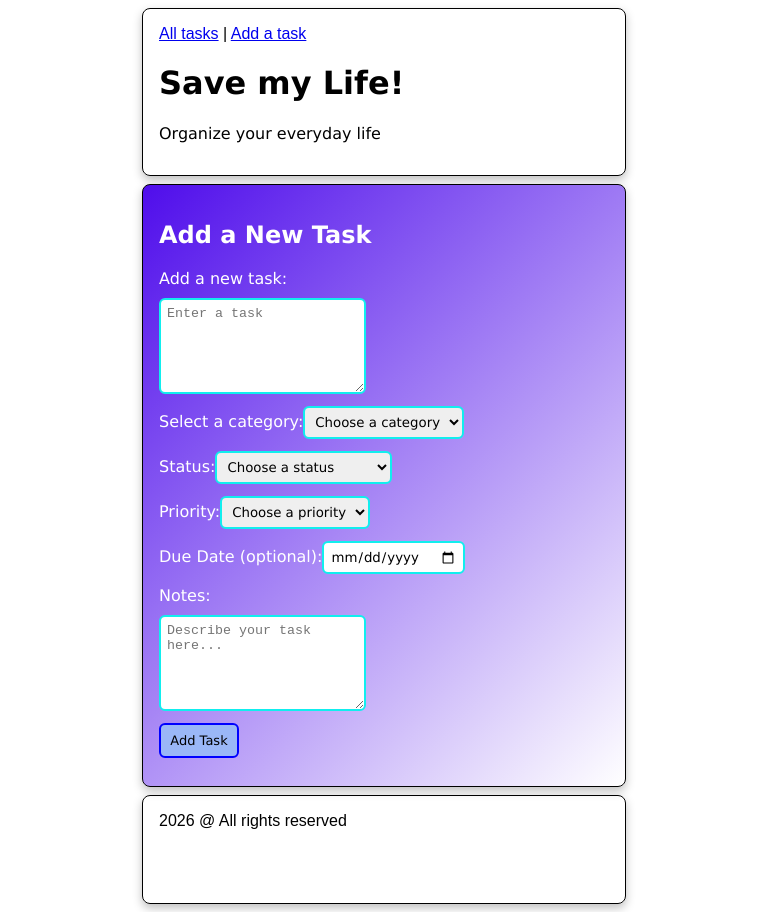
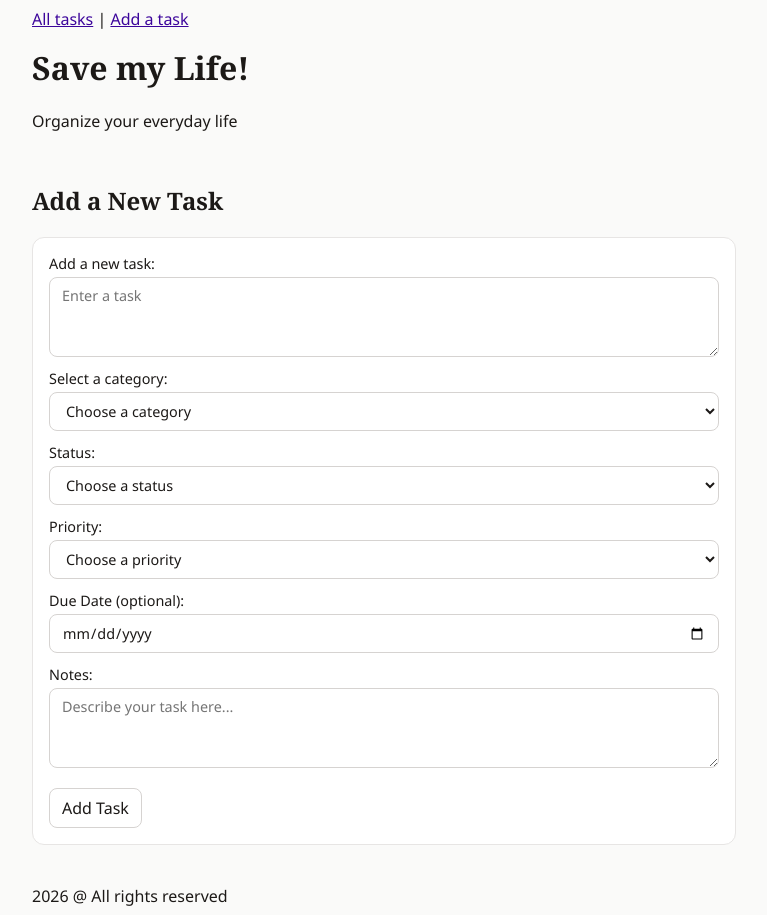
Before and after one commit to Helena-Gustafsson/save-my-life, a React (Vite) app: page /tasks/new in a window 1280 px wide. Shown: the whole page, without its empty margins (256-1023 px from the left). Built offline with nearby package versions, Linux system fonts and the light colour scheme.

Commit message:
style: update App.css, add task notes to list and added classNames and implement unique category colors

```diff
--- a/src/App.css
+++ b/src/App.css
@@ -1,194 +1,206 @@
 /***********************************/
-/* LAYOUT FOR ALL MAIN CONTAINERS */
+/*       BASE STYLES & RESET       */
 /***********************************/
 
-header,
-aside,
-main,
-footer {
-  border: 1px solid black;
-  margin: 0.5rem;
-  padding: 1rem;
-  border-radius: 8px;
-  gap: 0.5rem;
-  font-family: Arial, Helvetica, sans-serif;
-  box-shadow: 0 4px 10px rgba(0,0,0,0.25);
+* {
+  box-sizing: border-box;
 }
 
-.basic-layout {
-  display: grid;
-  grid-template-rows: auto 1fr auto;
-   max-width: 1000px;
-  margin: 0 auto;
+body {
+  margin: 0;
+  font-family: "Segoe UI", system-ui, sans-serif;
+  background: #fafaf9;
+  color: #1c1917;
 }
 
+h1,
+h2,
+h3 {
+  font-family: Georgia, serif;
+}
+
+main,
 header,
 footer {
-  min-height: 75px;
+  max-width: 720px;
+  margin: 0 auto;
+  padding: 8px;
 }
 
-.side-main {
-  display: grid;
-  grid-template-columns: 1fr 4fr;
-  min-height: 400px;
+nav {
+  margin-bottom: 16px;
+}
+
+a {
+  color: #3c059b;
+}
+
+h1 {
+  margin-top: 0;
 }
 
 /***********************************/
-/* STYLING FOR ALL MAIN CONTAINERS */
+/*      FORM & BUTTON STYLES       */
 /***********************************/
 
-
-aside {
- background: linear-gradient(135deg, #ffffff, #4f0deb);
+label {
+  display: grid;
+  gap: 4px;
+  font-size: 0.9rem;
 }
 
-main {
-   background: linear-gradient(135deg, #4f0deb, #ffffff);
-   color: white;
+input,
+select,
+textarea,
+button {
+  font: inherit;
+  padding: 8px 12px;
+  border-radius: 8px;
+  border: 1px solid #d6d3d1;
+  background: white;
+  color: inherit;
+}
+
+textarea {
+  resize: vertical;
+  min-height: 80px;
+}
+
+button {
+  cursor: pointer;
+}
+
+button.create-task-btn {
+  border-color:#0b0d7e;
+}
+
+button.edit-button {
+  border-color: #6fee9c;
+  color: #166534;
+}
+
+button.delete-button {
+  border-color: #f3a0a0;
+  color: #991b1b;
+}
+
+button.task-form-btn {
+  margin-top: 8px;
+  width: fit-content;
 }
 
 /***********************************/
-/* STYLING FOR NAVIGATION */
+/*        TASK LIST VIEWS          */
 /***********************************/
 
-/* Header navigation */
-
-nav.header ul {
-  display: flex;
-  gap: 1rem;
-  list-style-type: none;
+.tasks {
   padding: 0;
-  margin: 0;
+  list-style: none;
 }
 
-nav.header li a{
-  color: #b4caf1;
-}
-nav.sidebar {
-  padding-top: 1.5rem;
+.task {
+  background: white;
+  border: 1px solid #e7e5e4;
+  border-radius: 12px;
+  padding: 16px;
+  margin-bottom: 8px;
 }
 
-/* Sidebar navigation */
-
-nav.sidebar ul {
-  list-style-type: none;
-  padding: 0;
-  margin: 0;
-  margin-bottom: 0.5rem;
+.task-title {
+  font-size: 1.1rem;
+  margin: 0 0 8px;
 }
 
-nav.sidebar li {
-  margin-bottom: 0.5rem;
+.task-meta {
+  display: flex;
+  flex-wrap: wrap;
+  align-items: center;
+  gap: 8px;
+  margin: 0;
+  font-size: 0.85rem;
 }
 
-
-nav.sidebar li a {
-  color: #031e4d;
-
+.task-notes-preview {
+  margin: 8px 0 0 4px;
 }
 
-
-/*********************/
-/* EXRCISE 4 - CSS
-/*********************/
-
-
-.pun-content,
-.pun-meta,
-.pun-date {
-  color: black;
-}
-
-textarea {
-  display: block;
-  width: 100%;
-  height: 80px;
-  padding: 6px;
-  border-radius: 6px;
-  border: 2px solid rgb(17, 238, 238);
-  margin-top: 10px;
-}
-
-
-/*********************/
-/* EXRCISE 3 - CSS
-/*********************/
-
-body {
-  max-width: 500px;
-  margin: 0 auto;
-}
-
-form {
+.actions {
   display: flex;
-  flex-direction: column;
-  gap: 12px;
-  margin-bottom: 12px;
-  align-items: flex-start;
-}
-
-h1, h2, h3, p, button, ul, label, select, input {
-  font-family: Verdana, Geneva, Tahoma, sans-serif;
-}
-
-ul, select, input {
-  list-style: none;
-  padding: 0;
-  margin: 0;
-}
-
-li {
-  display: grid;
-  grid-template-columns: 2fr 2fr 1fr auto;
+  flex-wrap: wrap;
+  gap: 8px;
   align-items: center;
-  padding: 6px 0;
-  padding-left: 6px;
-  gap: 12px;
-  border: 2px solid rgb(17, 238, 238);
-  border-radius: 6px;
-  margin-bottom: 6px;
-  background: linear-gradient(135deg, #8ceef1, #d7cef0);
-}
-
-input, select {
-  padding: 6px;
-  border-radius: 6px;
-  border: 2px solid rgb(17, 238, 238);
-}
-
-.checkbox {
-  margin-right: 6px;
-}
-
-button {
-  background: rgb(154, 183, 247);
-  border: 2px solid blue;
-  padding: 0.5rem;
-  margin-right: 0.5rem;
-  border-radius: 6px;
-  cursor: pointer;
-  font-size: small;
-  transition: all 0.3s ease;
-  width: 80px;
-}
-
-.delete-button {
-  background: rgb(250, 188, 188);
-  border: 2px solid rgb(255, 0, 0);
-}
-
-.submit-button {
-  background:linear-gradient(135deg, #8ceef1, #fefeff);
-  border: 2px solid rgb(17, 238, 238);
-  font-weight: bold;
-  font-size: small;
-}
-
-.add-contact-container {
-  display: flex;
   margin-top: 12px;
 }
 
-span.contact-name {
-  font-weight: bold;
+/***********************************/
+/*       TASK FORM STRUCTURE       */
+/***********************************/
+
+#task-form {
+  display: grid;
+  gap: 12px;
+  background: white;
+  border: 1px solid #e7e5e4;
+  border-radius: 12px;
+  padding: 16px;
+  margin-bottom: 24px;
 }
+
+/***********************************/
+/*    CATEGORIES & COLOR TAGS      */
+/***********************************/
+
+.tag {
+  border-radius: 999px;
+  padding: 2px 10px;
+}
+
+.tag.category-school {
+  background: #dbeafe;
+  color: #1e40af;
+}
+
+.tag.category-lia {
+  background: #dcfce7;
+  color: #166534;
+}
+
+.tag.category-career {
+  background: #fef3c7;
+  color: #92400e;
+}
+
+.tag.category-emilia {
+  background: #fce7f3;
+  color: #be185d;
+}
+
+.tag.category-samiya {
+  background: #efc6f5;
+  color: #44045e;
+}
+
+.tag.category-cats {
+  background: #ffedd5;
+  color: #c2410c;
+}
+
+.tag.category-home {
+  background: #ede9fe;
+  color: #5b21b6;
+}
+
+.tag.category-personal {
+  background: #f5d2ef;
+  color: #3d082d;
+}
+
+.tag.category-family {
+  background: #fef3c7;
+  color: #78350f;
+}
+
+.tag.category-dentist {
+  background: #c9f7f8;
+  color: #080961;
+}
--- a/src/components/TaskForm.tsx
+++ b/src/components/TaskForm.tsx
@@ -92,7 +92,7 @@ const TaskForm = ({addTask}: TaskFormProps) => {
         />
       </label>
 
-      <button type="submit">Add Task</button>
+      <button className="task-form-btn" type="submit">Add Task</button>
     </form>
   )
 }
--- a/src/components/TaskItem.tsx
+++ b/src/components/TaskItem.tsx
@@ -20,9 +20,10 @@ const TaskItem = ({ task, deleteTask, editTask }: TaskItemProps) => {
     <li className="task">
       <p className="task-title">{task.title}</p>
       <p className="task-meta">
-        <span className="tag">{capitalize(task.category)}</span>
+        <span className={`tag category-${task.category.toLowerCase().trim()}`}>{capitalize(task.category)}</span>
         <span className="task-date">{formatDate(task.date || "" )}</span>
       </p>
+      <p className="task-notes-preview">{task.notes}</p>
 
       <section className="actions">
         <button className="edit-button" onClick={() => editTask(task)}>Edit</button>
--- a/src/pages/PageTasks.tsx
+++ b/src/pages/PageTasks.tsx
@@ -15,7 +15,7 @@ function TasksPage() {
       <h1>Tasks</h1>
 
       <Link to="/tasks/new">
-        <button>Create Task</button>
+        <button className="create-task-btn">Create Task</button>
       </Link>
 
       <SelectDropdown
```
